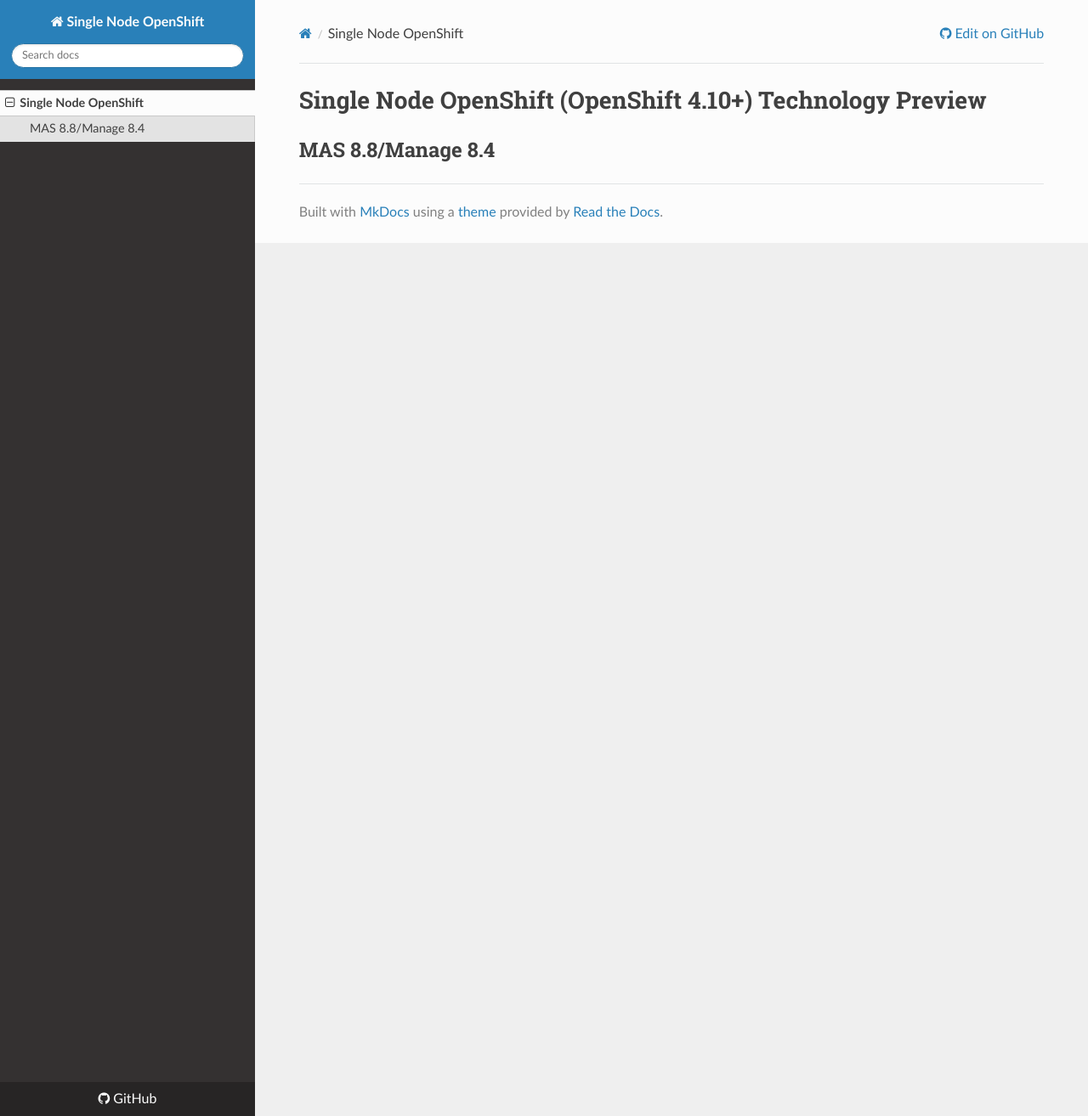
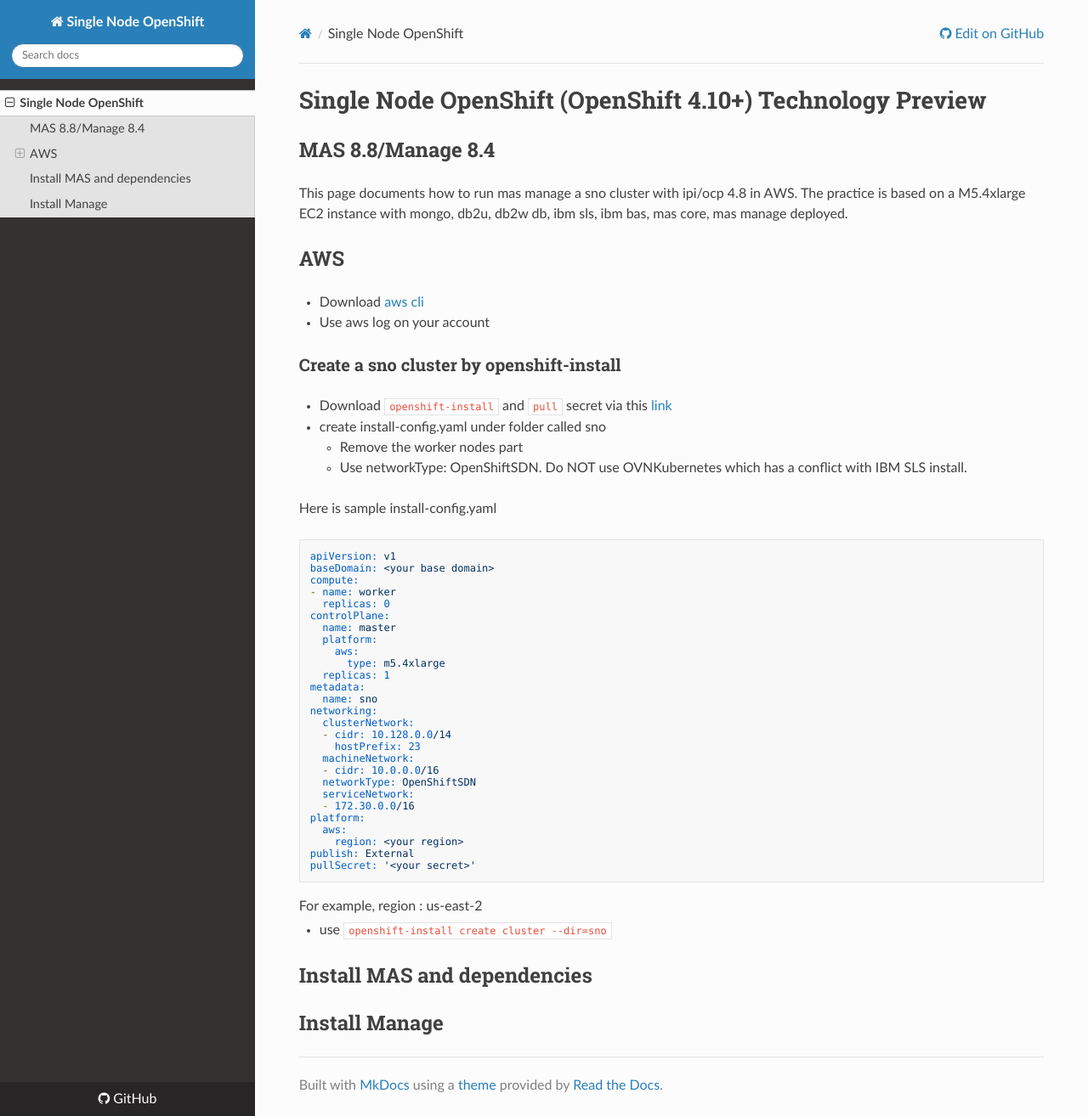
Before and after one commit to ibm-mas-manage/sno, an MkDocs documentation site: the page built from docs/index.md, in a window 1280 px wide and 1314 px high. Shown: the whole window at 85% size. Built offline with MkDocs 1.6.1, drawn with Linux system fonts in a browser that asks for light colours; nearby versions of some CDN libraries.

Commit message:
update sno install

````diff
--- a/docs/index.md
+++ b/docs/index.md
@@ -1,3 +1,58 @@
 # Single Node OpenShift (OpenShift 4.10+) Technology Preview
 
 ## MAS 8.8/Manage 8.4
+
+This page documents how to run mas manage a sno cluster with ipi/ocp 4.8 in AWS. The practice is based on a M5.4xlarge EC2 instance with mongo, db2u, db2w db, ibm sls, ibm bas, mas core, mas manage deployed.
+
+## AWS
+- Download [aws cli](https://docs.aws.amazon.com/cli/latest/userguide/getting-started-install.html)
+- Use aws log on your account
+
+### Create a sno cluster by openshift-install
+- Download `openshift-install` and `pull` secret via this [link](https://console.redhat.com/openshift/install/aws/installer-provisioned)
+- create install-config.yaml under folder called sno
+	- Remove the worker nodes part
+	- Use networkType: OpenShiftSDN. Do NOT use OVNKubernetes which has a conflict with IBM SLS install.
+
+Here is sample install-config.yaml
+
+```
+apiVersion: v1
+baseDomain: <your base domain>
+compute:
+- name: worker
+  replicas: 0
+controlPlane:
+  name: master
+  platform:
+    aws:
+      type: m5.4xlarge
+  replicas: 1
+metadata:
+  name: sno
+networking:
+  clusterNetwork:
+  - cidr: 10.128.0.0/14
+    hostPrefix: 23
+  machineNetwork:
+  - cidr: 10.0.0.0/16
+  networkType: OpenShiftSDN
+  serviceNetwork:
+  - 172.30.0.0/16
+platform:
+  aws:
+    region: <your region>
+publish: External
+pullSecret: '<your secret>'
+```
+
+For example, region : us-east-2
+
+- use `openshift-install create cluster --dir=sno`
+
+
+##Install MAS and dependencies
+
+
+
+##Install Manage
````
